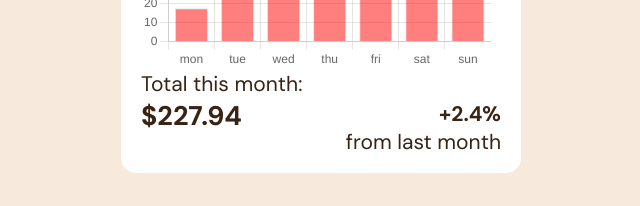
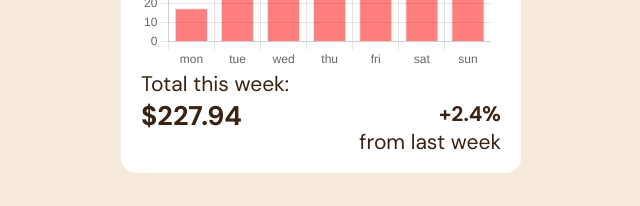
Before and after one commit to adie9/expenses-chart-component, a React (Vite) app: page / in a window 1280 px wide. Shown: the part 320-526 px from the top of the page, without its empty margins (319-959 px from the left). Built offline with nearby package versions, Linux system fonts and the light colour scheme.

Commit message:
changed text from 'month' to 'week'

```diff
--- a/components/Spending.jsx
+++ b/components/Spending.jsx
@@ -16,10 +16,10 @@ function Spending({chartData}) {
       <Chart chartData={chartData} />
       <div class="spending-footer">
           <div class="spending-values">
-              <h3>Total this month: </h3>
+              <h3>Total this week: </h3>
               <h1>${total}</h1>
           </div>
-          <h3 id="percent">+2.4% <br></br><span>from last month</span></h3>
+          <h3 id="percent">+2.4% <br></br><span>from last week</span></h3>
       </div>
     </section>
   )
```
